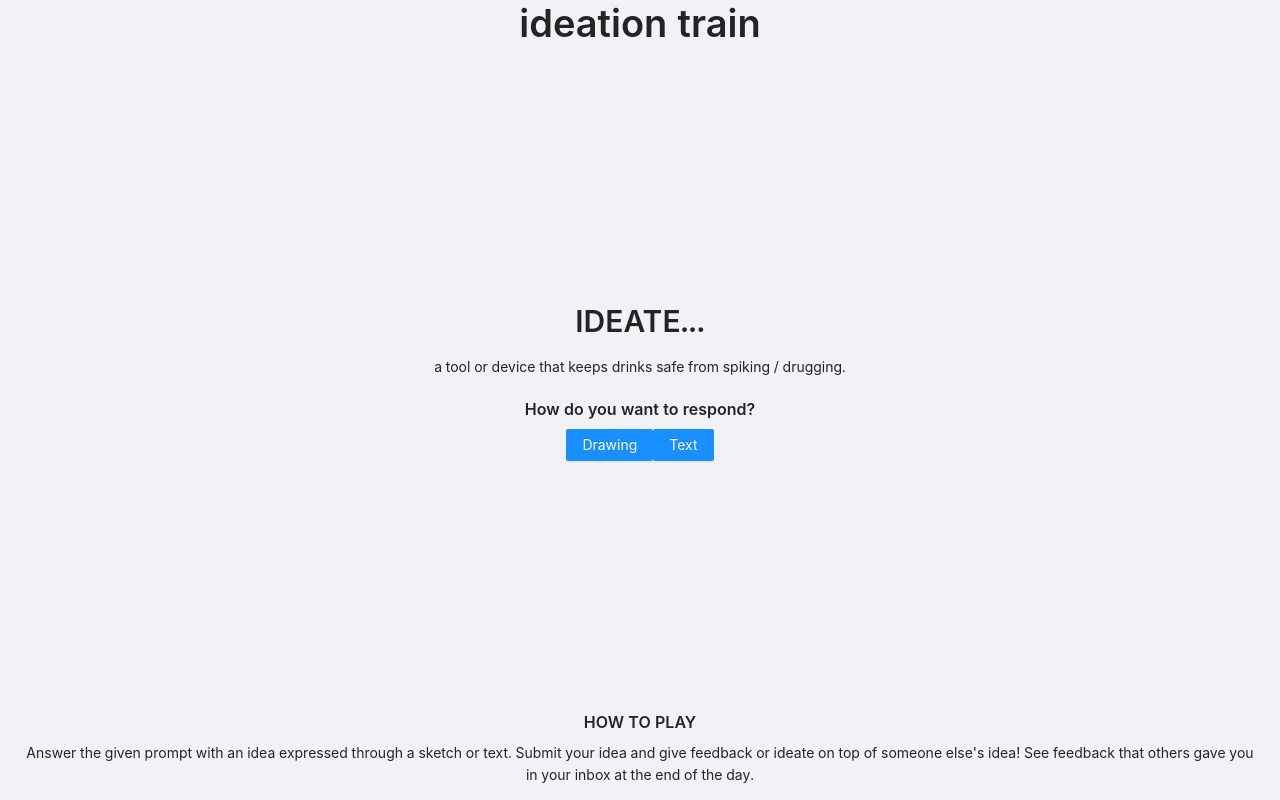
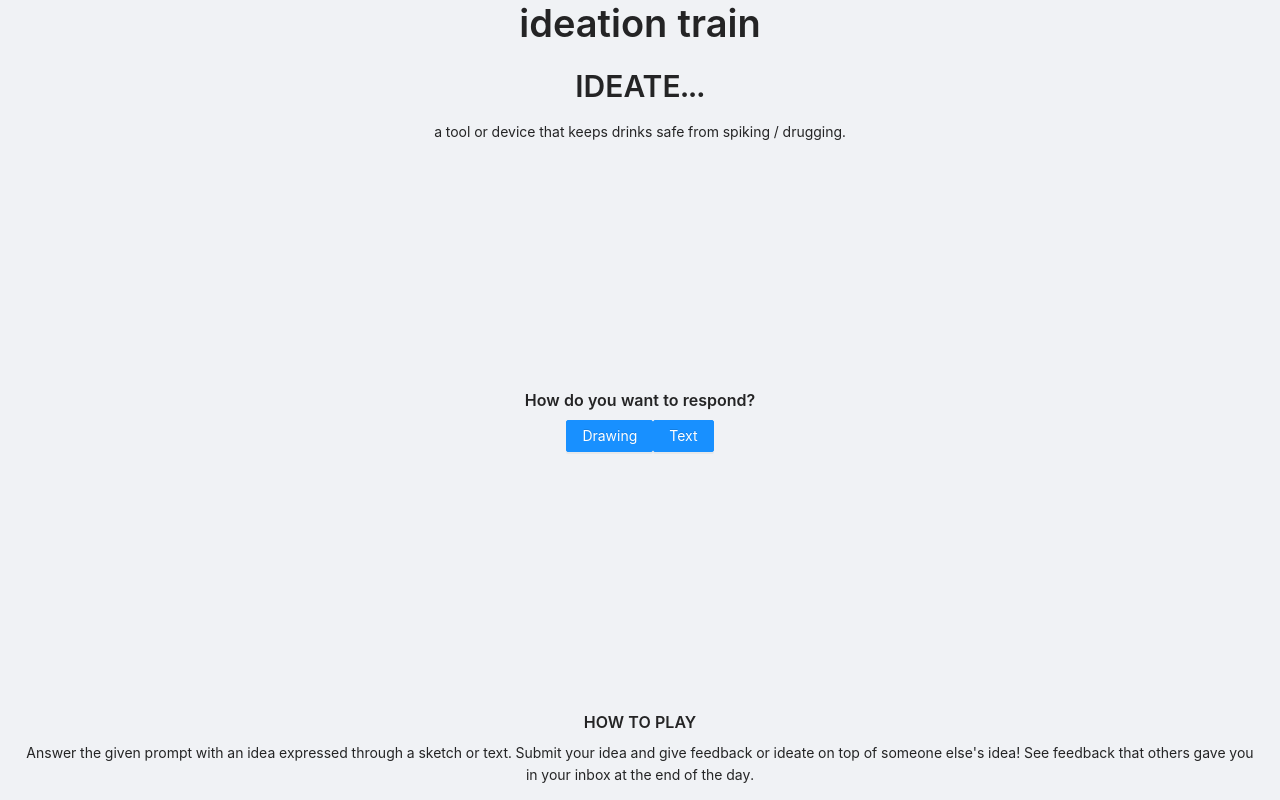
Before and after one commit to LiuAnnie/ideation-train, a React (Create React App) app in the folder ideation-train/: page / in a window 1280 px wide. Built offline with nearby package versions, Linux system fonts and the light colour scheme.

Commit message:
added canvas and textarea input

```diff
--- a/ideation-train/package.json
+++ b/ideation-train/package.json
@@ -8,6 +8,7 @@
     "@testing-library/user-event": "^13.5.0",
     "antd": "^4.18.7",
     "react": "^17.0.2",
+    "react-canvas-draw": "^1.2.1",
     "react-dom": "^17.0.2",
     "react-scripts": "5.0.0",
     "web-vitals": "^2.1.4"
--- a/ideation-train/src/App.js
+++ b/ideation-train/src/App.js
@@ -3,6 +3,7 @@ import { useState } from "react";
 import './App.css';
 import LearnToPlay from "./LearnToPlay";
 import IdeateThis from "./IdeateThis";
+import IdeateMode from "./IdeateMode";
 import { Layout, Button, Typography, Divider } from 'antd';
 
 const { Title, Paragraph, Text, Link } = Typography;
@@ -11,6 +12,8 @@ const { Header, Content, Footer } = Layout;
 function App() {
     // "newPrompt" is a function to update "currPrompt"
     const [currPrompt, newPrompt] = useState("");
+    // "newMode" is a function to update "currMode"
+    const [currMode, newMode] = useState("none");
 
   function updatePrompt(prompt) {
     // if no prompt was provided, don't update prompt
@@ -20,6 +23,14 @@ function App() {
     console.log(prompt);
   }
 
+  function updateMode(mode) {
+    // if no mode was provided, don't update mode
+    if (!mode) return;
+    newMode(mode);
+    // log mode in console
+    console.log(mode);
+  }
+
   return (
       <div className="App">
     <Layout className="layout">
@@ -27,6 +38,7 @@ function App() {
         {/* <Title level={5}>DAILY IDEATION CHALLENGE</Title> */}
         <Title>ideation train</Title>
         <IdeateThis updatePrompt={updatePrompt} />
+        {/* <IdeateMode></IdeateMode> */}
         {/* <Button type="primary">REVEAL DAILY PROMPT</Button> */}
       </Content>
       <LearnToPlay></LearnToPlay>
--- /dev/null
+++ b/ideation-train/src/IdeateMode.css
@@ -0,0 +1,22 @@
+@import 'antd/dist/antd.css';
+
+.mode-selection {
+    width: 50%;
+    display: flex;
+    justify-content: center;
+    align-items: center;
+}
+
+.text-area {
+    height: 10rem;
+    width: 20rem;
+    border: 3px solid white;
+    border-radius: 2rem;
+    /* added margin */
+    margin: 1.5rem;
+    padding: 1rem;
+    /* transparent black background */
+    background: rgba(0, 0, 0, 0.5);
+    color: white;
+    /* font-weight: bold; */
+  }
--- /dev/null
+++ b/ideation-train/src/IdeateMode.js
@@ -0,0 +1,53 @@
+import React from "react";
+import { ReactDOM } from "react-dom";
+import CanvasDraw from "react-canvas-draw";
+import { useState } from "react";
+import "./IdeateMode.css";
+import { Layout, Button, Typography, Divider } from 'antd';
+
+const { Title, Paragraph, Text, Link } = Typography;
+const { Header, Content, Footer } = Layout;
+
+function IdeateMode(props) {
+    const [mode, setMode] = useState(""); // identify mode here
+    const [drawing, setDrawing] = useState(""); // store image url here
+    const [text, setText] = useState(""); // store text response here
+
+    function changeMode(newMode) {
+        setMode(newMode);
+        console.log(mode);
+    }
+
+    // if user hits 'enter' key, submit name
+    function onKeyPress(e) {
+        if (e.key === "Enter") {
+            // set();
+        }
+    }
+
+    if (mode == "drawing") {
+        return <CanvasDraw style={{ boxShadow: "0 13px 27px -5px rgba(50, 50, 93, 0.25),    0 8px 16px -8px rgba(0, 0, 0, 0.3)" }} />
+    } else if (mode == "text") {
+        return <textarea
+            className="text-area"
+            value={text}
+            onChange={(e) => setText(e.target.value)}
+        />
+    } else { // mode hasn't been chosen yet
+        return <Content className="content">
+            <Title level={5}>
+                How do you want to respond?
+            </Title>
+            <div className="mode-selection">
+                <Button type="primary" onClick={() => changeMode("drawing")}>
+                    Drawing
+                </Button>
+                <Button type="primary" onClick={() => changeMode("text")}>
+                    Text
+                </Button>
+            </div>
+        </Content>
+    }
+}
+
+export default IdeateMode;
--- a/ideation-train/src/IdeateThis.js
+++ b/ideation-train/src/IdeateThis.js
@@ -1,6 +1,7 @@
 import React from "react";
 import { useState } from "react";
 import "./IdeateThis.css";
+import IdeateMode from "./IdeateMode";
 import { Layout, Button, Typography, Divider } from 'antd';
 
 const { Title, Paragraph, Text, Link } = Typography;
@@ -9,6 +10,7 @@ const { Header, Content, Footer } = Layout;
 function IdeateThis(props) {
     const [reveal, setReveal] = useState(false);
     const [prompt, setPrompt] = useState("");
+
     // test prompts
     const prompts = ["a wearable that promotes personal safety in urban spaces.",
                         "a tool or device that keeps drinks safe from spiking / drugging.",
@@ -25,6 +27,10 @@ function IdeateThis(props) {
         return prompts[1];
     }
 
+    function handleClick() {
+        console.log('hello annie');
+    }
+
     if (setReveal) {
         return <Content className="content">
             <Title level={2}>
@@ -33,17 +39,7 @@ function IdeateThis(props) {
             <Typography>
                 {givePrompt()}
             </Typography>
-            <Title level={5}>
-                How do you want to respond?
-            </Title>
-            <div className="mode-selection">
-                <Button type="primary">
-                    Drawing
-                </Button>
-                <Button type="primary">
-                    Text
-                </Button>
-            </div>
+            <IdeateMode></IdeateMode>
         </Content>
     } else {
         return <Content className="content">
```
Also changed, not shown: 1 other file (tests, documents, lock files or other folders).
